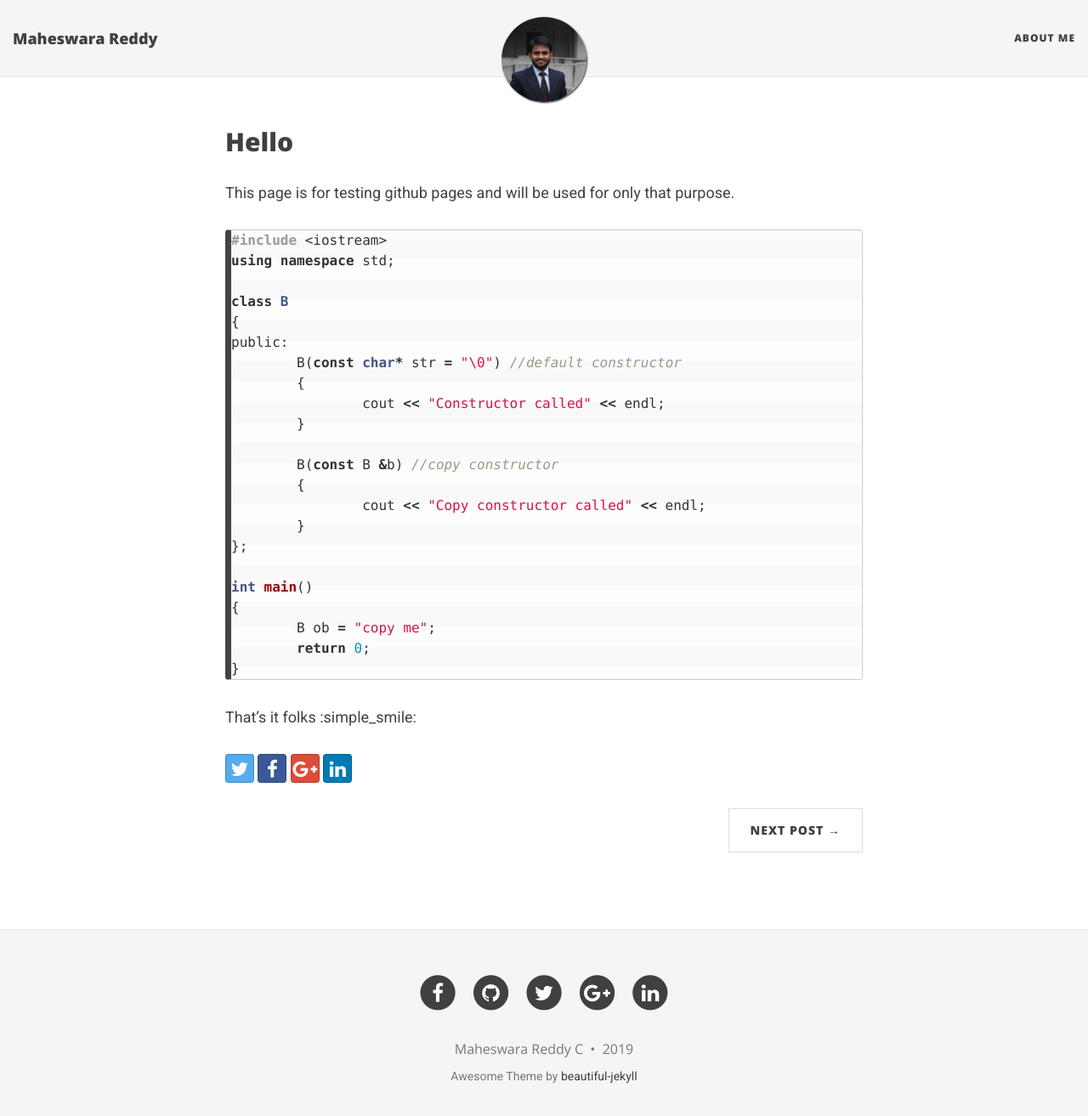
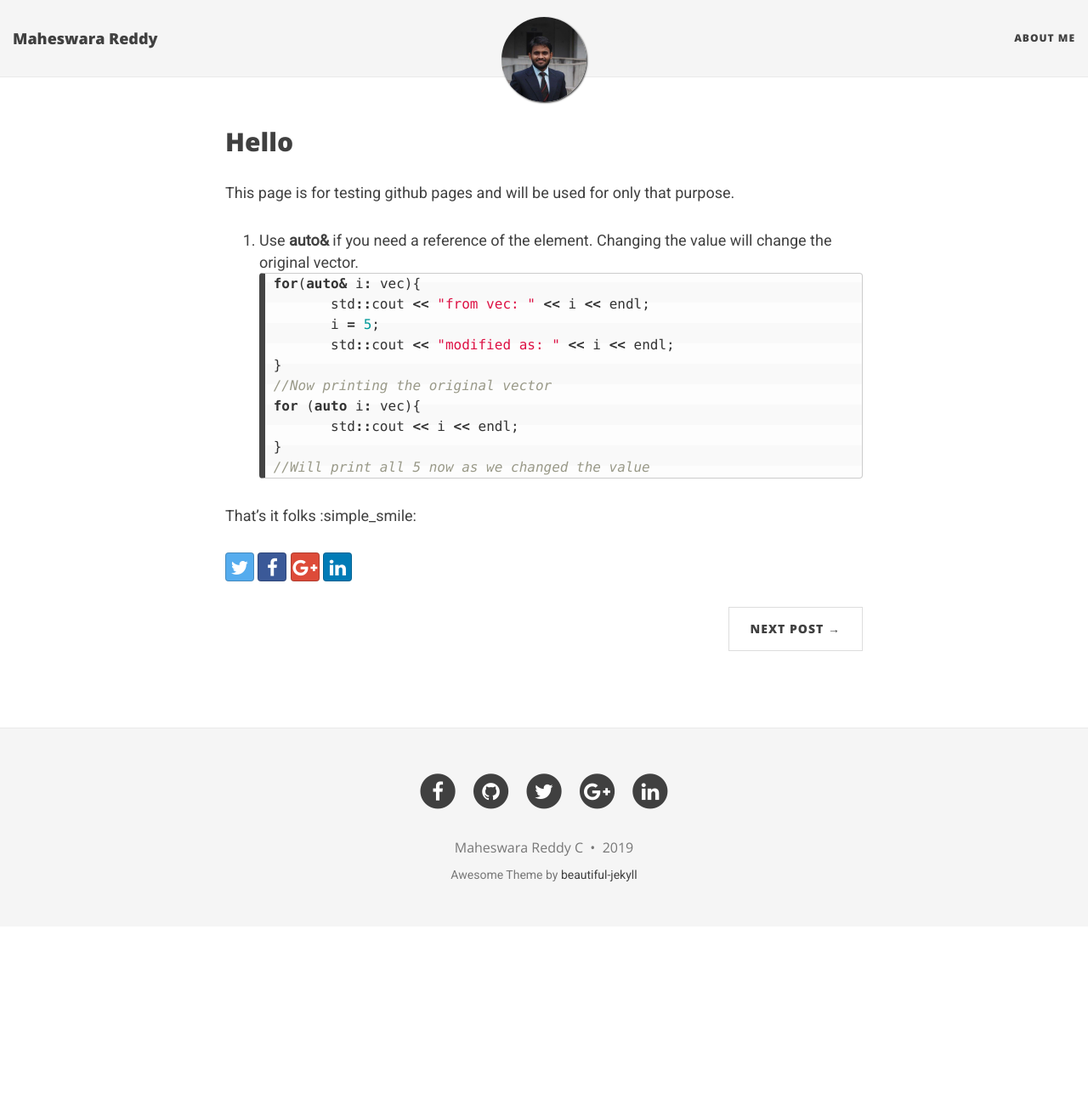
Before and after one commit to cmrmahesh/cmrmahesh.github.io, a Jekyll site: the page built from _posts/2016-05-07-Hello-World.md, in a window 1280 px wide and 1327 px high. Shown: the top 1313 px of the window at 85% size. Built offline with Jekyll 4.4.1, drawn with Linux system fonts in a browser that asks for light colours; nearby versions of some CDN libraries.

````diff
--- a/_posts/2016-05-07-Hello-World.md
+++ b/_posts/2016-05-07-Hello-World.md
@@ -5,29 +5,18 @@ published: true
 
 This page is for testing github pages and will be used for only that purpose.
 
+2. Use **auto&** if you need a reference of the element. Changing the value will change the original vector.
 ```c++
-#include <iostream>
-using namespace std;
-
-class B
-{
-public:
-	B(const char* str = "\0") //default constructor
-	{
-		cout << "Constructor called" << endl;
-	}
-
-	B(const B &b) //copy constructor
-	{
-		cout << "Copy constructor called" << endl;
-	}
-};
-
-int main()
-{
-	B ob = "copy me";
-	return 0;
-}
+    for(auto& i: vec){
+    	std::cout << "from vec: " << i << endl;
+    	i = 5;
+    	std::cout << "modified as: " << i << endl;
+    }
+    //Now printing the original vector
+    for (auto i: vec){
+    	std::cout << i << endl;
+    }
+    //Will print all 5 now as we changed the value
 ```
 
 That's it folks  :simple_smile:
````
